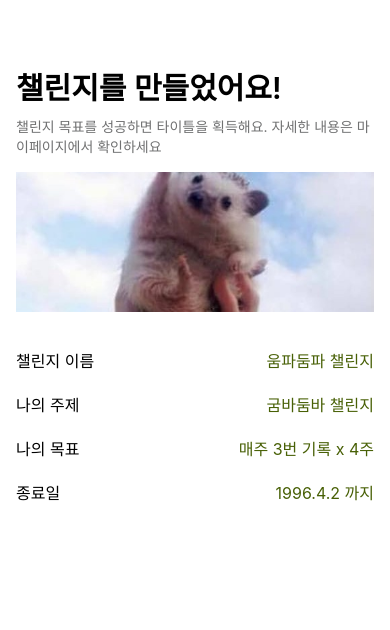
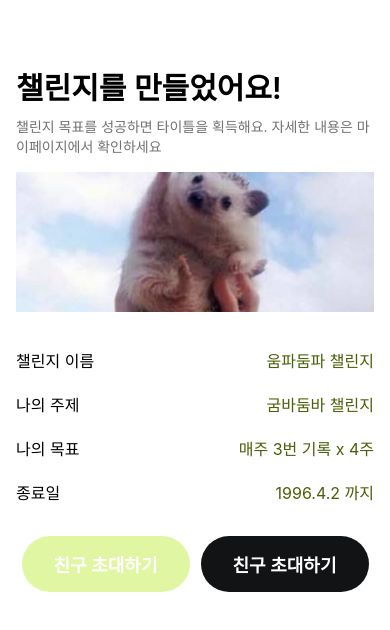
Before and after one commit to CCC-org/keewe-app, a React Native app: screen /ChallengeCreationApproved in a window 390 px wide. Shown: the top 630 px of the page. Built offline with nearby package versions, Linux system fonts and the light colour scheme.

Commit message:
added buttons

```diff
--- a/src/screens/challenge/ChallengeCreationApprovedScreen.tsx
+++ b/src/screens/challenge/ChallengeCreationApprovedScreen.tsx
@@ -4,6 +4,7 @@ import { useNavigation } from '@react-navigation/native';
 import { SafeAreaView } from 'react-native-safe-area-context';
 import HeaderText from '../../components/texts/HeaderText';
 import { useTheme } from 'react-native-paper';
+import ConditionalButton from '../../components/buttons/ConditionalButton';
 /**
  * https://docs.expo.dev/versions/latest/sdk/safe-area-context/
  * SafeAreaView from 'react-native-safe-area-context' is a all platform compatable component.
@@ -59,6 +60,22 @@ const ChallengeCreationApprovedScreen = () => {
           </Text>
         </View>
       </View>
+
+      <View style={styles.buttonContainer}>
+        <ConditionalButton
+          isActive={true}
+          text={'친구 초대하기'}
+          color={'#e0f6a2'}
+          width={168}
+          onPress={() => alert('pressed')}
+        />
+        <ConditionalButton
+          isActive={true}
+          text={'친구 초대하기'}
+          width={168}
+          onPress={() => alert('pressed')}
+        />
+      </View>
     </View>
   );
 };
@@ -82,6 +99,10 @@ const styles = StyleSheet.create({
     flexDirection: 'row',
     justifyContent: 'space-between',
   },
+  buttonContainer: {
+    marginTop: 32,
+    flexDirection: 'row',
+  },
 });
 
 export default ChallengeCreationApprovedScreen;
```
